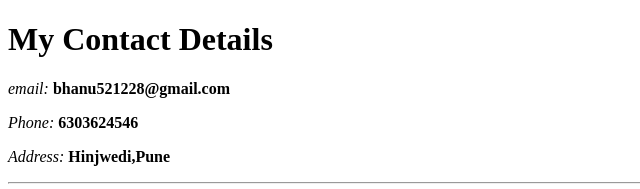
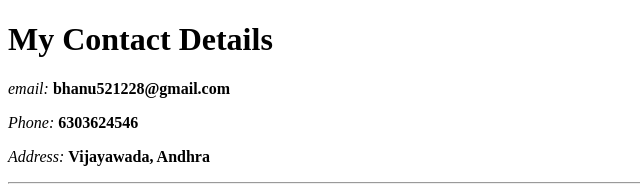
Before and after one commit to Bhanu0218/CV, a plain HTML site: page contact.html in a window 1280 px wide. Shown: the top 189 px of the page, 0-640 px from the left. Drawn offline with Linux system fonts and the light colour scheme.

Commit message:
Update contact.html

```diff
--- a/contact.html
+++ b/contact.html
@@ -8,7 +8,7 @@
     <h1>My Contact Details</h1>
     <p><em>email: </em><strong>bhanu521228@gmail.com</strong></p>
     <p><em>Phone: </em><strong>6303624546</strong></p>
-    <p><em>Address: </em><strong>Hinjwedi,Pune</strong></p>
+    <p><em>Address: </em><strong>Vijayawada, Andhra</strong></p>
     <hr>
 
     <form action="mailto:bhanu521215@gmail.com" method="post" enctype="text/plain">
```
